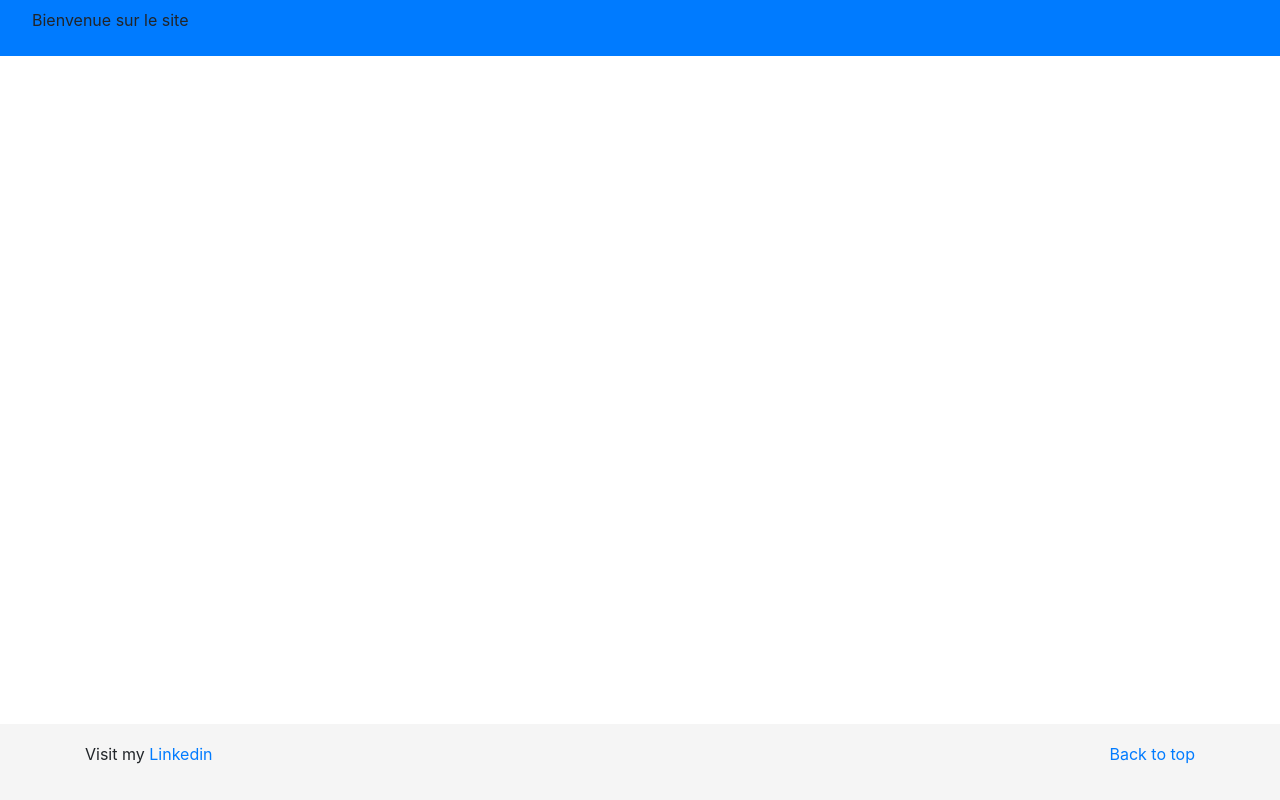
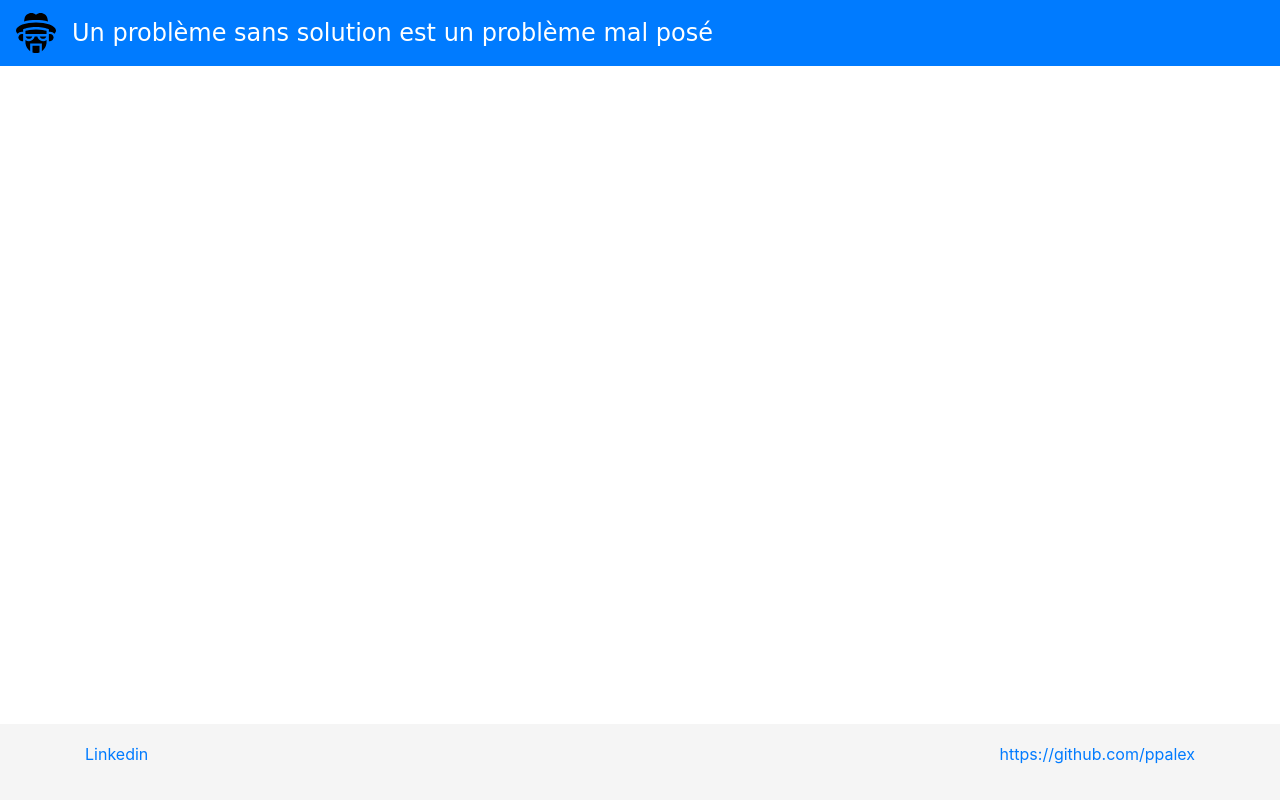
Before and after one commit to ppalex/projet_7_grandpy_bot, a Flask app: template flaskr/templates/base.html in a window 1280 px wide. Run offline with Flask 2, Linux system fonts and the light colour scheme; the template is opened without the code that fills it, so the values that code supplies are empty; some libraries are stand-ins or nearby versions.

Commit message:
format page

```diff
--- a/flaskr/static/style.css
+++ b/flaskr/static/style.css
@@ -1,15 +1,26 @@
 html {
     position: relative;
     min-height: 100%;
-    padding-bottom:100px;
+    padding-bottom:5px;
   }
   body {
-    margin-bottom: 60px; /* Margin bottom by footer height */
+    margin-bottom: 100px; /* Margin bottom by footer height */
   }
+
 
   section {
     padding: 20px;
   }
+
+  .navbar_title {
+    color: white;
+    font-size: x-large;
+    font-family: cursive;
+    text-align: center;
+  }
+
+
+
   .footer {
     position: absolute;
     bottom: 0;
@@ -61,7 +72,7 @@ html {
 
   .map_container {
     width: 500px;
-    height: 400px;
+    height: 340px;
   }
 
 
--- a/flaskr/templates/base.html
+++ b/flaskr/templates/base.html
@@ -12,13 +12,14 @@
 
 <body>
     <header>
-
         <nav class="navbar navbar-expand-sm bg-primary navbar-dark">
             <!-- Brand/logo -->
-            <a class="navbar-brand" href="#">
-                <!-- <img src="" alt="logo" style="width:40px;"> -->
+            <a class="navbar-brand" href="">
+                <img src="../static/images/logo.svg" alt="logo" style="width:40px;">
             </a>
-            <p>Bienvenue sur le site</p>
+            <span class="navbar_title">
+                Un problème sans solution est un problème mal posé
+            </span>
         </nav>
     </header>
 
@@ -32,9 +33,11 @@
 <footer class="footer">
     <div class="container">
         <p class="float-right">
-            <a href="">Back to top</a>
+            <a href="https://github.com/ppalex">https://github.com/ppalex</a>
         </p>
-        <p>Visit my <a href="">Linkedin</a></p>
+        <p class="float-left">
+            <a href="https://www.linkedin.com/in/alexandre-prieto-pantoja-735404b6/">Linkedin</a>
+        </p>
     </div>
 </footer>
 
@@ -51,7 +54,5 @@
 <script src="https://maps.googleapis.com/maps/api/js?key=AIzaSyA-McM-pGC4QdJMueAwaUb6JufPAQvsC58"></script>
 
 <script type="module" src="../static/index.js"></script>
-<!-- <script type="text/javascript" src="../static/google_map.js"></script> -->
-
 
 </html>
--- a/flaskr/templates/index.html
+++ b/flaskr/templates/index.html
@@ -4,9 +4,7 @@
 
 <section>
     <div class="chat" id="chatbox">
-
     </div>
-
 </section>
 
 <section>
@@ -26,7 +24,6 @@
             </div>
             <div class="col-6">
                 <div class="map_container" id="map">
-
                 </div>
             </div>
         </div>
```
Also changed, not shown: flaskr/static/images/logo.svg (added).
